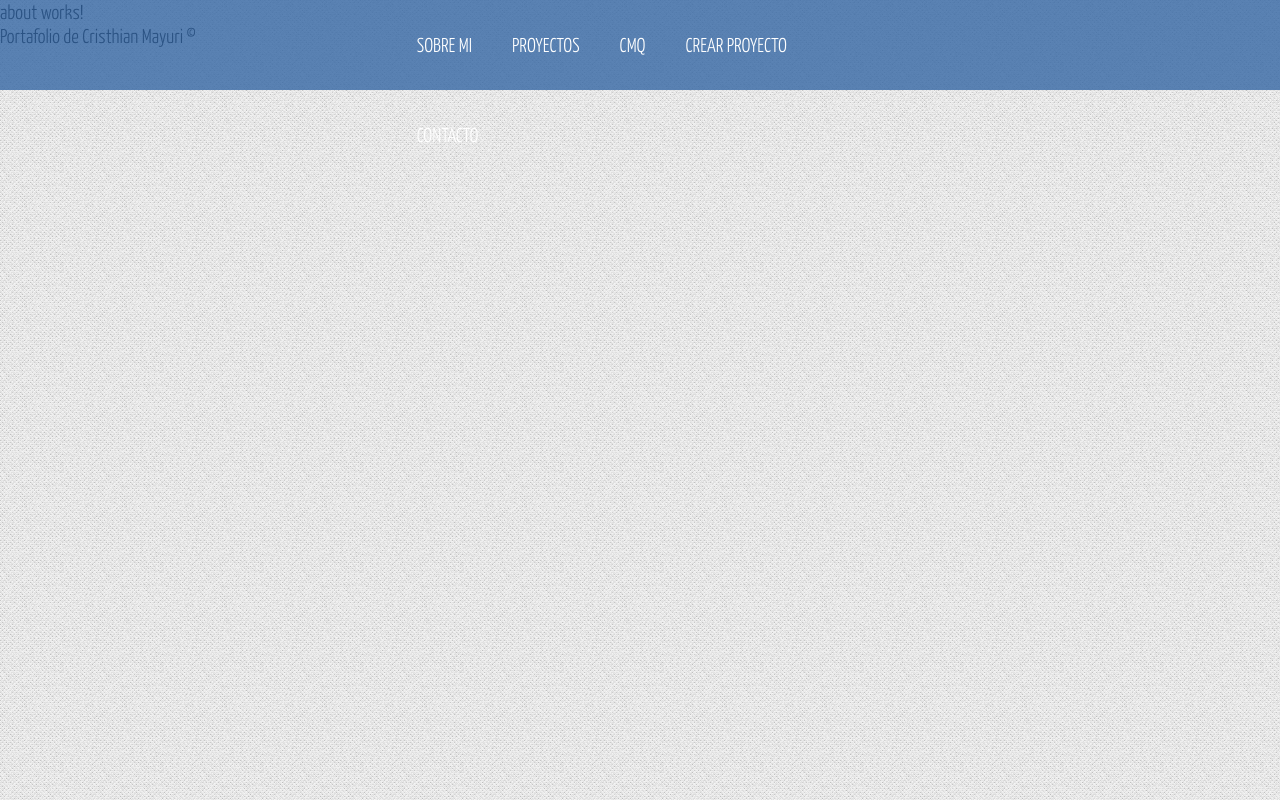
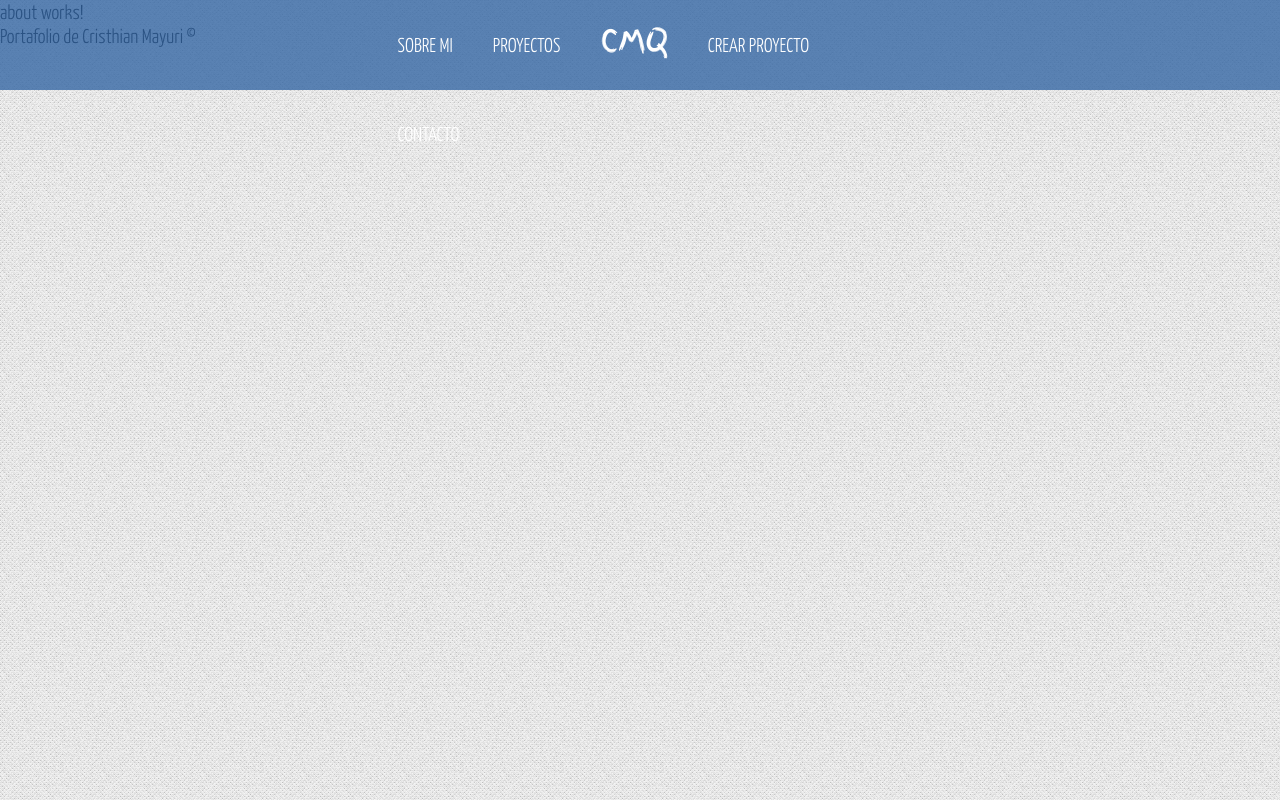
Before and after one commit to mayuelcuarto/portafolio-angular, an Angular app: page / in a window 1280 px wide. Built offline with nearby package versions, Linux system fonts and the light colour scheme.

Commit message:
Estilos de logo

```diff
--- a/src/assets/css/styles.css
+++ b/src/assets/css/styles.css
@@ -46,16 +46,17 @@
 
 header ul{
     display: block;
-    width: 38%;
+    width: 41%;
     height: inherit;
     margin: 0px auto;
+    margin-top: -3px;
 }
 
 header ul li{
     display: inline-block;
     margin: 0px auto;
     text-align: center;
-    line-height: 90px;
+    line-height: 89px;
 }
 
 header a{
@@ -74,6 +75,17 @@
 
 /* Logotipo */
 
-header #logo a:hover{
+#logo{
+    font-family: "finger";
+    font-size: 30px;
+}
+
+#logo a{
+    transition: color 500ms, transform 500ms;
+}
+
+#logo a:hover{
     background: transparent;
+    color: rgba(33, 70, 116, 0.8);
+    transform: scale(1.50, 1.50);
 }
```
